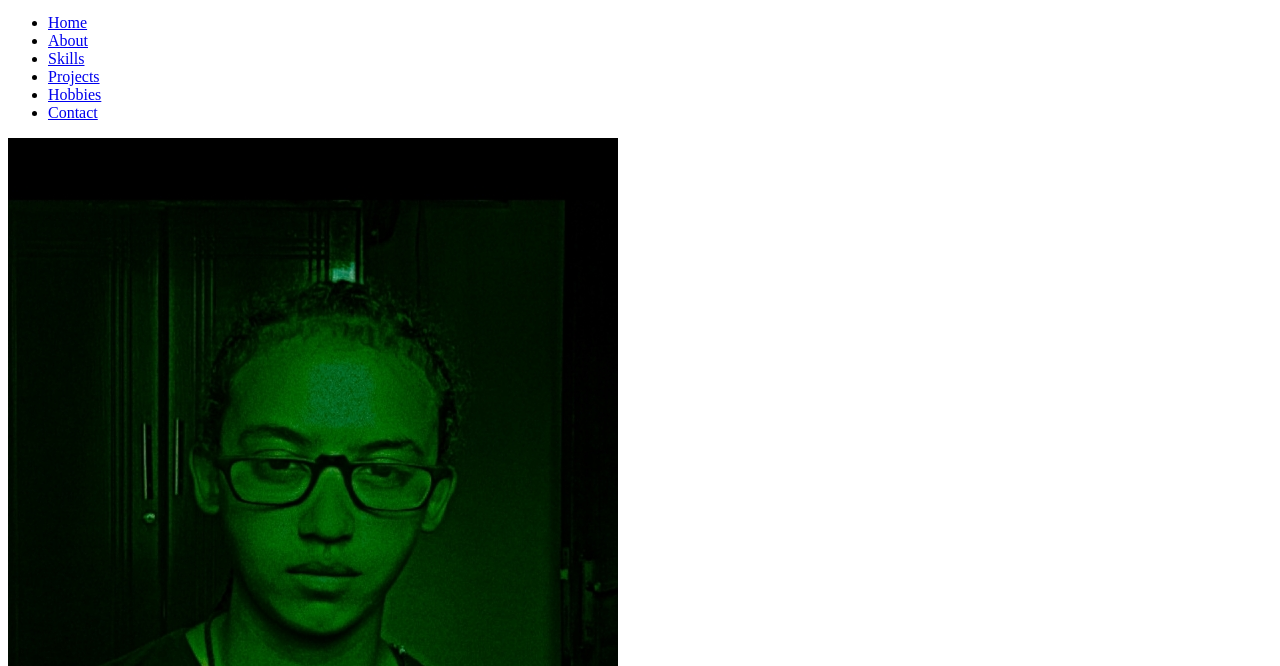
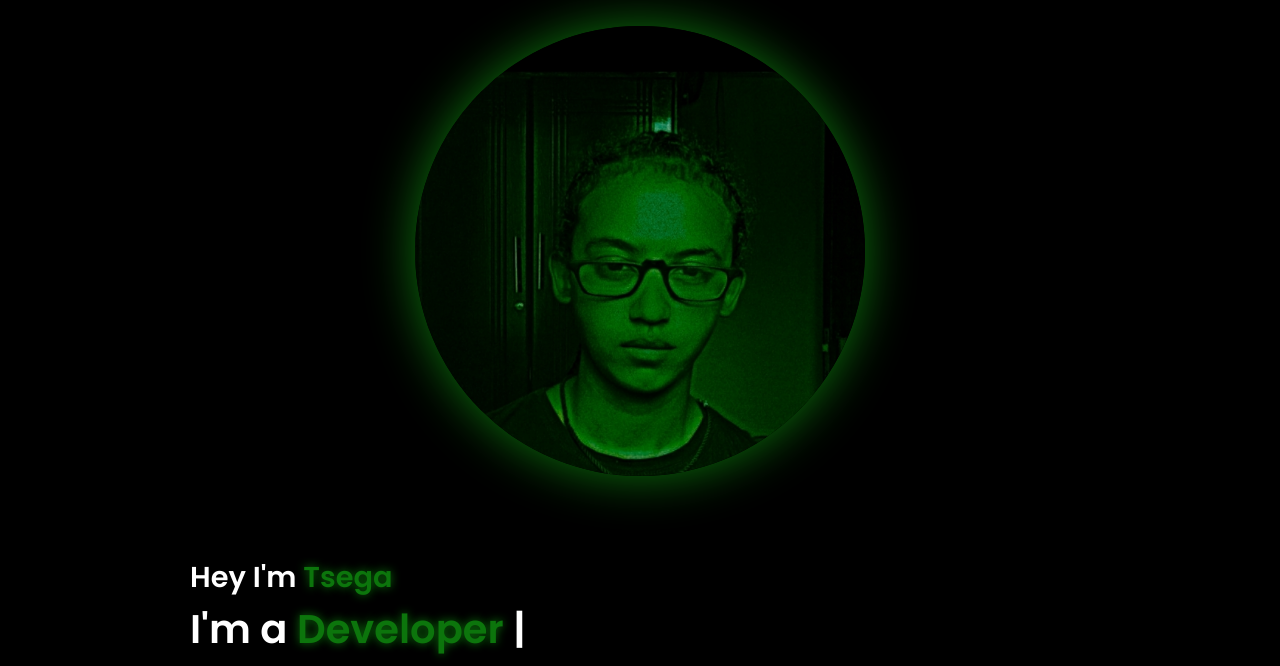
Before and after one commit to tsegaeph/UGR-7925-15-portfolio-profile-html-css-js, a plain HTML site: page index.html in a window 1280 px wide. Shown: the part 154-820 px from the top of the page. Drawn offline with Linux system fonts and the light colour scheme; the site is published under a folder, as on GitHub Pages, so addresses that start at the root find nothing.

Commit message:
Update index.html

```diff
--- a/index.html
+++ b/index.html
@@ -5,7 +5,7 @@
     <title>Tsega Ephrem</title>
     <link rel="icon" href="src/images/T.png" type="image/x-icon">
     <link rel="stylesheet" href="https://cdnjs.cloudflare.com/ajax/libs/font-awesome/6.5.2/css/all.min.css">
-    <link rel="stylesheet" href="/src/styles2.css">
+    <link rel="stylesheet" href="src/styles2.css">
     <meta name="viewport" content="width=device-width, initial-scale=1.0">
 </head>
 <body>
```
